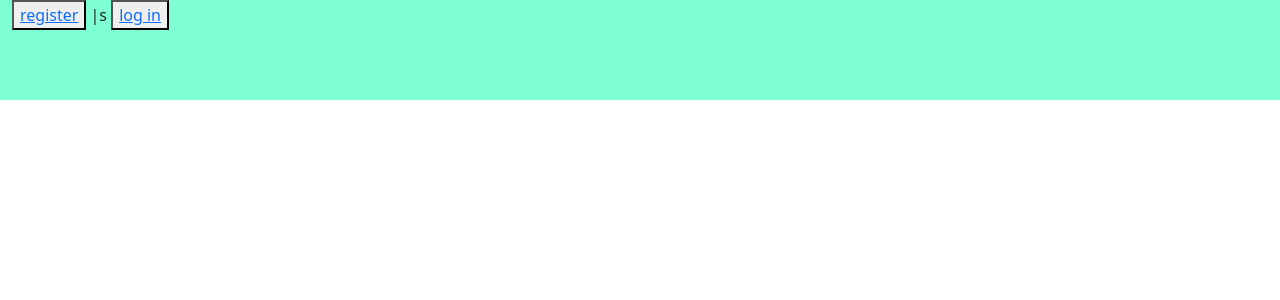
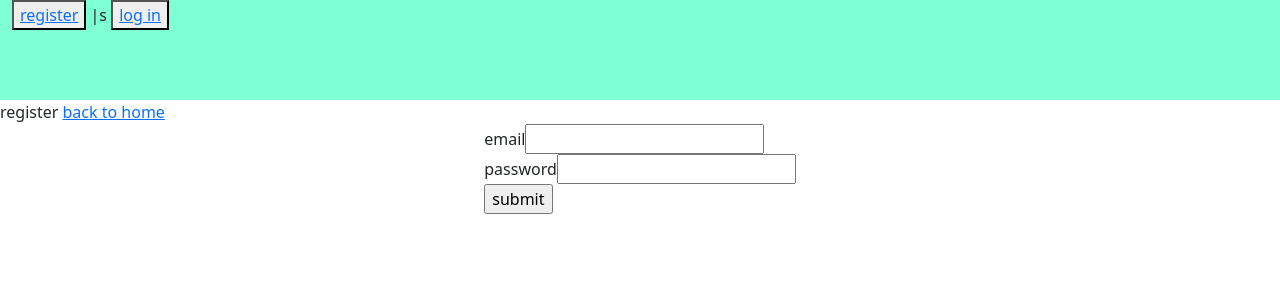
Before and after one commit to AlessandraMartera/frontend-delovo-team2, a Vue app: page /user-register in a window 1280 px wide. Before the commit this address had no page. Shown: the top 300 px of the page. Built offline with nearby package versions, Linux system fonts and the light colour scheme.

Commit message:
create page user register

```diff
--- a/src/components/AppHeader.vue
+++ b/src/components/AppHeader.vue
@@ -9,7 +9,7 @@ export default {
   <div class="container-fluid">
     <nav>
       <button>
-        <router-link :to="{ name: 'register' }">register</router-link>
+        <router-link :to="{ name: 'user-register' }">register</router-link>
       </button>
 
       |s
--- a/src/pages/register.vue
+++ b/src/pages/register.vue
@@ -7,32 +7,33 @@ export default {
         return {
             restaurants: [],
             data: {
-                "name": '',
-                "email": '',
-                "password": ''
+                "user_id": '',
+                "nome": '',
+                "indirizzo": '',
+                "partita_iva": '',
+                "image": '',
             }
 
         }
     },
-    // methods: {
-    //     registerUser(name, email, password) {
-    //         axios.post('http://127.0.0.1:8000/api/restaurants', this.data, {
-    //             headers: { 'Content-type': 'multipart/form-data' }
-    //         }).then(res => {
+    methods: {
+        registerUser(nome, indirizzo, partita_iva, image, user_id) {
+            axios.post('http://127.0.0.1:8000/api/user-create', this.data, {
+                headers: { 'Content-type': 'multipart/form-data' }
+            }).then(res => {
 
-    //             this.restaurants = res.data.restaurants;
-    //             console.log(this.restaurants);
+                console.log(res)
 
-    //             this.data.name = name;
-    //             this.data.email = email;
-    //             this.data.password = password;
+                this.data.user_id = user_id;
+                this.data.nome = nome;
+                this.data.indirizzo = indirizzo;
+                this.data.partita_iva = partita_iva;
+                this.data.image = image;
 
-    //             console.log(this.data);
 
-    //         })
-
-    //     }
-    // }
+            });
+        }
+    }
     //     mounted() {
 
     //         axios.get('http://127.0.0.1:8000/api/restaurants')
@@ -53,30 +54,37 @@ export default {
     register
 
     <router-link :to="{ name: 'home' }">back to home</router-link>
+
     <div class="d-flex justify-content-center">
-        <form methods="POST" @submit.prevent="registerUser(data.name, data.email, data.password)">
+        <form @submit.prevent="registerUser(data.nome, data.indirizzo, data.partita_iva, data.image, data.user_id)">
             <div>
                 <!-- name -->
-                <label for="name">name</label>
-                <input type="name" name="name" id="name" required v-model="data.name">
+                <label for="user_id">id dell'user</label>
+                <input type="number" name="user_id" id="user_id" required v-model="data.user_id">
+            </div>
+
+            <div>
+                <!-- name -->
+                <label for="nome">nome</label>
+                <input type="text" nome="nome" id="nome" required v-model="data.nome">
             </div>
 
             <div>
                 <!-- email -->
-                <label for="email">email</label>
-                <input type="email" name="email" id="email" required :v-model="data.email">
+                <label for="indirizzo">indirizzo</label>
+                <input type="text" name="indirizzo" id="indirizzo" required v-model="data.indirizzo">
             </div>
 
             <div>
                 <!-- password -->
-                <label for="password">password</label>
-                <input type="password" name="password" id="password" required :v-model="data.password">
+                <label for="partita_iva">partita_iva</label>
+                <input type="text" name="partita_iva" id="partita_iva" required v-model="data.partita_iva">
             </div>
 
             <div>
                 <!-- confirm password -->
-                <label for="confirm_password">confirm password</label>
-                <input type="confirm_password" name="confirm_password" id="confirm_password" required>
+                <label for="image">image</label>
+                <input type="text" name="image" id="image" v-model="data.image">
             </div>
 
             <div>
--- /dev/null
+++ b/src/pages/user-register.vue
@@ -0,0 +1,73 @@
+<script>
+import axios from 'axios';
+export default {
+
+
+    data() {
+        return {
+            restaurants: [],
+            data: {
+                'email': '',
+                'password': '',
+            }
+
+        }
+    },
+    methods: {
+        registerUser(email, password) {
+            axios.post('http://127.0.0.1:8000/api/user-create', this.data, {
+                headers: { 'Content-type': 'multipart/form-data' }
+            }).then(res => {
+
+                console.log(res)
+
+                this.data.email = email;
+                this.data.password = password;
+
+
+
+            });
+        }
+    }
+    //     mounted() {
+
+    //         axios.get('http://127.0.0.1:8000/api/restaurants')
+    //             .then(res => {
+
+    //                 this.restaurants = res.data.restaurants;
+    //                 console.log(this.restaurants);
+
+    //             }).catch(error => {
+    //                 console.log(error);
+    //             })
+    //     }
+
+}
+</script>
+
+<template>
+    register
+
+    <router-link :to="{ name: 'home' }">back to home</router-link>
+
+    <div class="d-flex justify-content-center">
+        <form @submit.prevent="registerUser(data.email, data.password)">
+            <div>
+                <!-- email -->
+                <label for="email">email</label>
+                <input type="text" name="email" id="email" required v-model="data.email">
+            </div>
+
+            <div>
+                <!-- password -->
+                <label for="password">password</label>
+                <input type="text" nome="password" id="password" required v-model="data.password">
+            </div>
+
+            <div>
+                <input type="submit" value="submit">
+            </div>
+
+        </form>
+    </div>
+</template>
--- a/src/router.js
+++ b/src/router.js
@@ -3,7 +3,7 @@ import { createRouter, createWebHistory } from 'vue-router';
 import home from './pages/home.vue';
 import about from './pages/about.vue';
 
-import register from './pages/register.vue';
+import userRegister from './pages/user-register.vue';
 import logIn from './pages/logIn.vue';
 
 const router = createRouter({
@@ -19,12 +19,10 @@ path: '/about/:id',
 name: 'about',
 component: about
 },
-
-
 {
-path: '/register',
-name: 'register',
-component: register
+path: '/user-register',
+name: 'user-register',
+component: userRegister
 },
 {
 path: '/logIn',
```
Also changed, not shown: src/pages/store.vue (added, +31 -0 lines).
